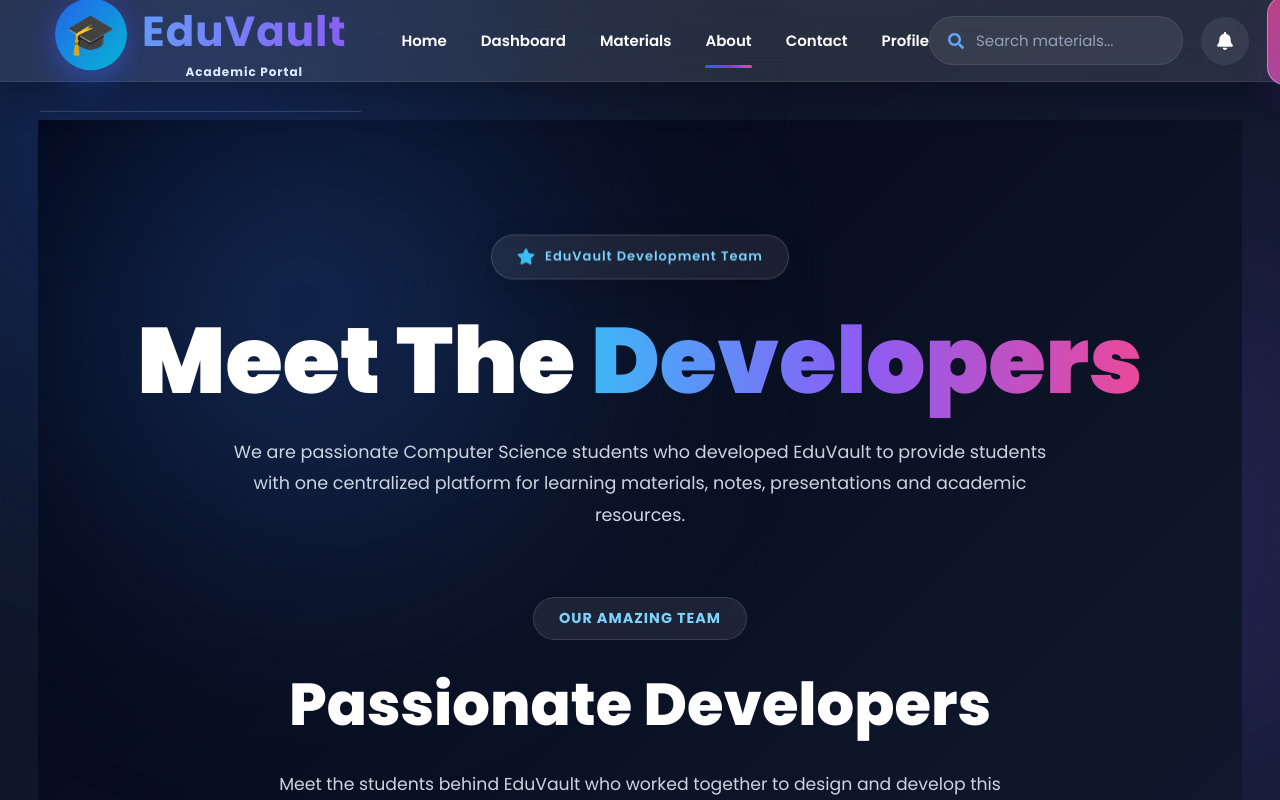
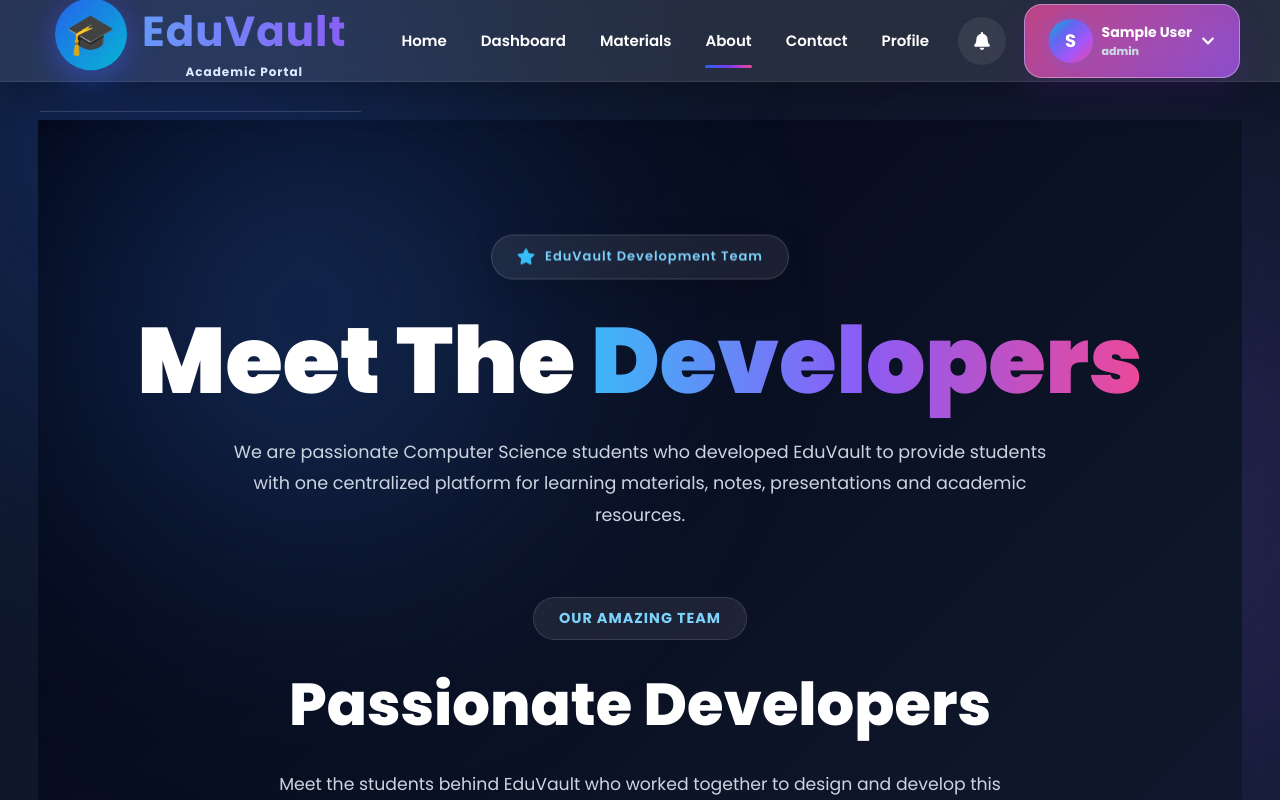
Before and after one commit to Pooja-vrk/EduVault, a React (Vite) app in the folder eduvault/: page /about in a window 1280 px wide. Shown: the top 800 px of the page. Built offline with nearby package versions, Linux system fonts and the light colour scheme; no server answers; sample sign-in values are in the browser's storage.

Commit message:
Removed search bar from navbar

```diff
--- a/eduvault/src/components/layout/Navbar.jsx
+++ b/eduvault/src/components/layout/Navbar.jsx
@@ -15,7 +15,6 @@ import {
 
 import {
   FaBell,
-  FaSearch,
   FaChevronDown,
   FaBars,
   FaTimes,
@@ -42,7 +41,6 @@ export default function Navbar() {
      STATES
   =============================== */
 
-  const [searchQuery, setSearchQuery] = useState("");
 
   const [showMenu, setShowMenu] =
     useState(false);
@@ -170,26 +168,6 @@ useEffect(() => {
 const closeMobileMenu = () => {
 
   setMobileMenu(false);
-
-};
-
-/* ===============================
-   SEARCH
-=============================== */
-
-const handleSearch = () => {
-
-  const query = searchQuery.trim();
-
-  if (!query) return;
-
-  navigate(
-    `/materials?search=${encodeURIComponent(query)}`
-  );
-
-  setSearchQuery("");
-
-  closeMobileMenu();
 
 };
 
@@ -424,34 +402,6 @@ return (
 
   <div className="right-section">
 
-    {/* SEARCH */}
-
-    <div className="search">
-
-      <FaSearch
-        className="search-icon"
-        onClick={handleSearch}
-      />
-
-      <input
-        type="text"
-        placeholder="Search materials..."
-        value={searchQuery}
-        onChange={(e) =>
-          setSearchQuery(e.target.value)
-        }
-        onKeyDown={(e) => {
-
-          if (e.key === "Enter") {
-
-            handleSearch();
-
-          }
-
-        }}
-      />
-
-    </div>
 
     {/* MOBILE BUTTON */}
 
```
